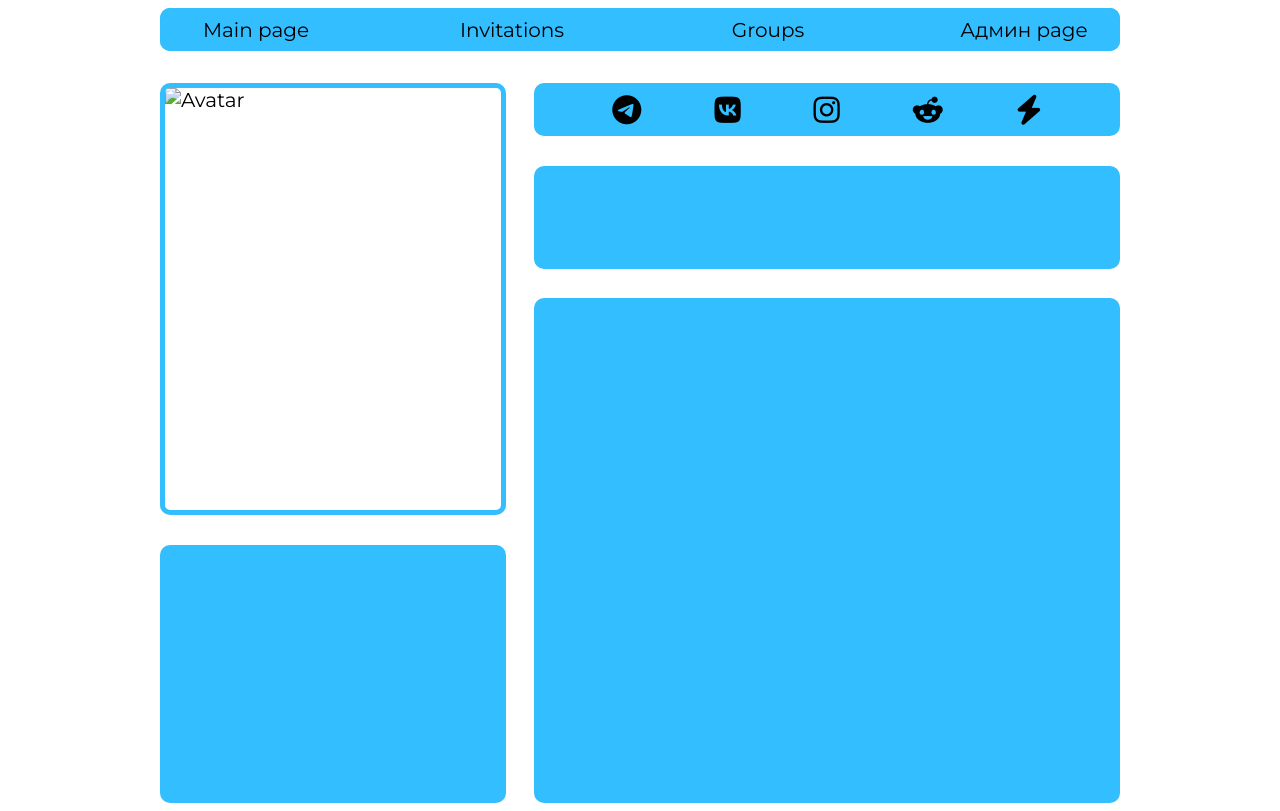
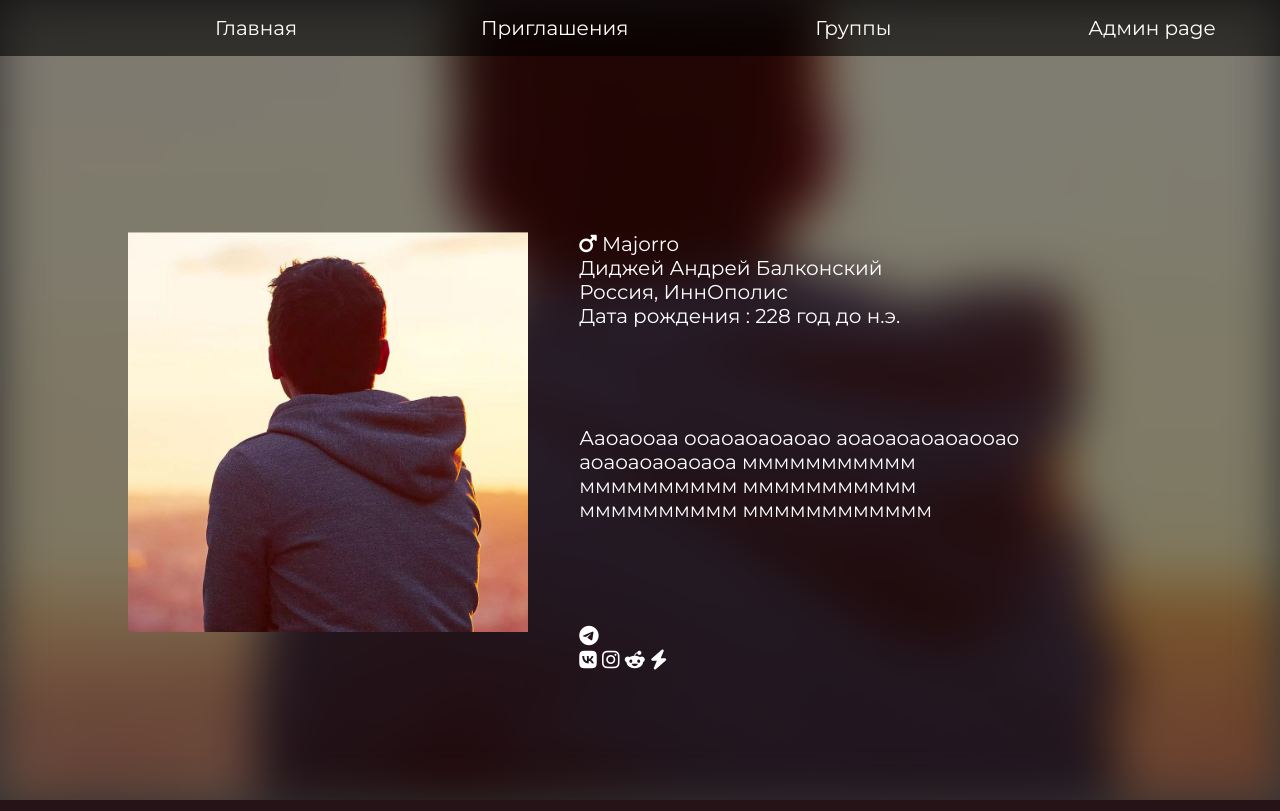
Before and after one commit to Majorro/InnopProject, a Python web app: template templates/index.html in a window 1280 px wide. Run offline with Jinja, Linux system fonts and the light colour scheme; the template is opened without the code that fills it, so the values that code supplies are empty; some libraries are stand-ins or nearby versions.

Commit message:
Uncompleted raw main page ver2

```diff
--- a/static/styles/style.css
+++ b/static/styles/style.css
@@ -1,151 +1,127 @@
 * {
     font-family: 'Montserrat', sans-serif;
     font-size: 20px;
+    color: white;
 }
 
 body
 {
-    margin: 8px 20vh;
+    margin: 0;
+    background-color: rgb(0, 0, 0, 0.8);
 }
 
-/* generics */
-.element
+.bg_image
 {
-    border-radius: 10px;
-    width: 100%;
-    min-width: 100px;
-    border: 5px solid #33BEFF;
-    margin-bottom: 5%;
-    box-sizing: border-box;
+    /* IT WORKS DONT TOUCH */
+    background:
+    linear-gradient(
+          rgba(0, 0, 0, 0.5),
+          rgba(0, 0, 0, 0.5)
+        ),
+    url("../images/more_fashion_avatar.jpg");
+    /* IT WORKS DONT TOUCH */
+    height: 100vh;
+    width: 100vw;
+    z-index: -1;
+    position: fixed;
+    filter: blur(25px);
+    background-position: center;
+    background-repeat: no-repeat;
+    background-size: cover;
 }
-
-.colored
-{
-    background-color: #33BEFF;
-}
-
-.downer
-{
-    margin: 0;
-    flex-basis: 100%;
-}
-
-.fab, .fas
-{
-    font-size: 30px;
-    cursor: pointer;
-}
-
-.fab:hover, .fas:hover
-{
-    color: white;
-}
-
-.fab:active, .fas:active
-{
-    color: rgb(212, 212, 212);
-    transition: 0s;
-}
-/* generics end */
 
 /* top_bar */
 #top_bar
 {
+    background-color: rgba(0, 0, 0, 0.6);
     display: flex;
     flex-wrap: nowrap;
     align-items: stretch;
-    border-radius: 10px;
     justify-content: space-between;
+}
+
+#main_page_button
+{
+    margin-left: 10vw;
 }
 
 .top_bar_button
 {
+    background-color: rgba(0, 0, 0, 0);
     cursor: pointer;
-    padding: 1% 0%;
-    background-color: #33BEFF;
-    border-radius: 10px;
     border: 0px;
     outline: none;
     flex-basis: 20%;
+    padding: 2vh 0%;
 }
 
 .top_bar_button:hover
 {
-    background-color: #A6E3FF;
-    color: white;
+    background-color: rgb(105, 105, 105);
 }
 
 .top_bar_button:active
 {
-    background-color: #36A0D1;
-    color: rgb(212, 212, 212);
+    background-color: rgb(173, 173, 173);
     transition: 0s;
 }
 /* top_bar end */
 
+/* main_view */
 #main_view
 {
     display: flex;
     flex-direction: row;
-    margin-top: 4vh;
-    height: 90vh;
     justify-content: space-between;
-    flex-wrap: wrap;
+    margin: 0 10vw 0 10vw;
+    height: 92vh;
 }
 
-/* left_panel */
 #left_panel
 {
-    display: flex;
-    flex-direction: column;
-    flex-basis: 36%;
+    flex-basis: 35%;
+    margin: 22vh 0 0 0;
 }
 
 #avatar
 {
-    cursor: pointer;
-    flex-basis: 60%;
-    max-height: 50vh;
-    min-height: 60%;
-    margin-bottom: 8.5%;
+    background-image: url("../images/more_fashion_avatar.jpg");
+
+    /* background-position: center;
+    overflow: hidden; */
+    /* either ^ or v */
+    background-size: cover;
+
+    margin-right: 4vw;
+    height: 50vh;
+    width: 50vh;
 }
 
-#img_avatar
+/* #avatar_img
 {
-    width: 100%;
-    height: 100%;
-    border-radius: 5px;
-    object-fit: cover;
-}
 
-#info
-{
-    flex-basis: 100%;
-    width: 100%;
-    cursor: pointer;
-}
-/* left_panel left */
+} */
 
-/* right_panel */
 #right_panel
 {
     display: flex;
     flex-direction: column;
-    flex-basis: 61%;
-    /* justify-content: flex-start; */
+    flex-basis: 60%;
+    justify-content: space-between;
+    margin: 22vh 10vw 15vh 0;
 }
 
-#references
-{
-    flex-basis: 10%;
-    display: flex;
-    justify-content: space-evenly;
-    align-items: center;
-}
+#user_info{}
 
 #about_me
 {
-    flex-basis: 20%;
-    cursor: pointer;
+    margin-top: 2vh;
+    width: 100%;
 }
-/* right_panel end */
+
+
+.fa-mars
+{
+    font-size: 20px;
+}
+/* main_view end */
--- a/templates/index.html
+++ b/templates/index.html
@@ -8,12 +8,17 @@
         <link href="https://fonts.googleapis.com/css?family=Montserrat&display=swap" rel="stylesheet">
         <script src="https://kit.fontawesome.com/6a4be30845.js"></script>
     </head>
+
     <body>
+        <!-- background_image -->
+        <div class="bg_image"></div>
+        <!-- background_image end -->
+
         <!-- top_bar -->
-        <div id="top_bar" class="colored">
-            <button class="top_bar_button">Main page</button>
-            <button class="top_bar_button">Invitations</button>
-            <button class="top_bar_button">Groups</button>
+        <div id="top_bar">
+            <button id="main_page_button" class="top_bar_button">Главная</button>
+            <button class="top_bar_button">Приглашения</button>
+            <button class="top_bar_button">Группы</button>
             <button class="top_bar_button">Админ page</button>
         </div>
         <!-- end -->
@@ -21,25 +26,27 @@
         <!-- main_view -->
         <div id="main_view">
             <div id="left_panel">
-                <div id="avatar" class="element"><img id="img_avatar" src="http://via.placeholder.com/500x100" alt="Avatar"></div>
-                <div id="info" class="element colored downer">
-
+                <div id="avatar">
+                    <!-- <img id="avatar_img" src="../static/images/more_fashion_avatar.jpg" alt="Avatar"> -->
                 </div>
             </div>
 
             <div id="right_panel">
-                <div id="references" class="element colored">
-                    <i class="fab fa-telegram-plane"></i>
+                <div id="user_info">
+                    <i class="fas fa-mars"></i> Majorro <br>
+                    Диджей Андрей Балконский<br>
+                    Россия, ИннОполис<br>
+                    Дата рождения : 228 год до н.э.<br>
+                </div>
+                <p id="about_me">
+                    Ааоаооаа ооаоаоаоаоао аоаоаоаоаоаооао  аоаоаоаоаоаоа ммммммммммм мммммммммм ммммммммммм мммммммммм мммммммммммм
+                </p>
+                <div id="references">
+                    <div class="icons"><i class="fab fa-telegram-plane"></i></div>
                     <i class="fab fa-vk"></i>
                     <i class="fab fa-instagram"></i>
                     <i class="fab fa-reddit-alien"></i>
                     <i class="fas fa-bolt"></i>
-                </div>
-                <div id="about_me" class="element colored">
-
-                </div>
-                <div id="evaluation" class="element colored downer">
-
                 </div>
             </div>
         </div>
```
Also changed, not shown: static/styles/auth.css (added, +10 -0 lines), static/styles/style_old.css (added, +151 -0 lines), templates/auth.html (added, +20 -0 lines), static/images/fashion_avatar.jpg (added), static/images/more_fashion_avatar.jpg (added), static/scripts/auth.js (added).
